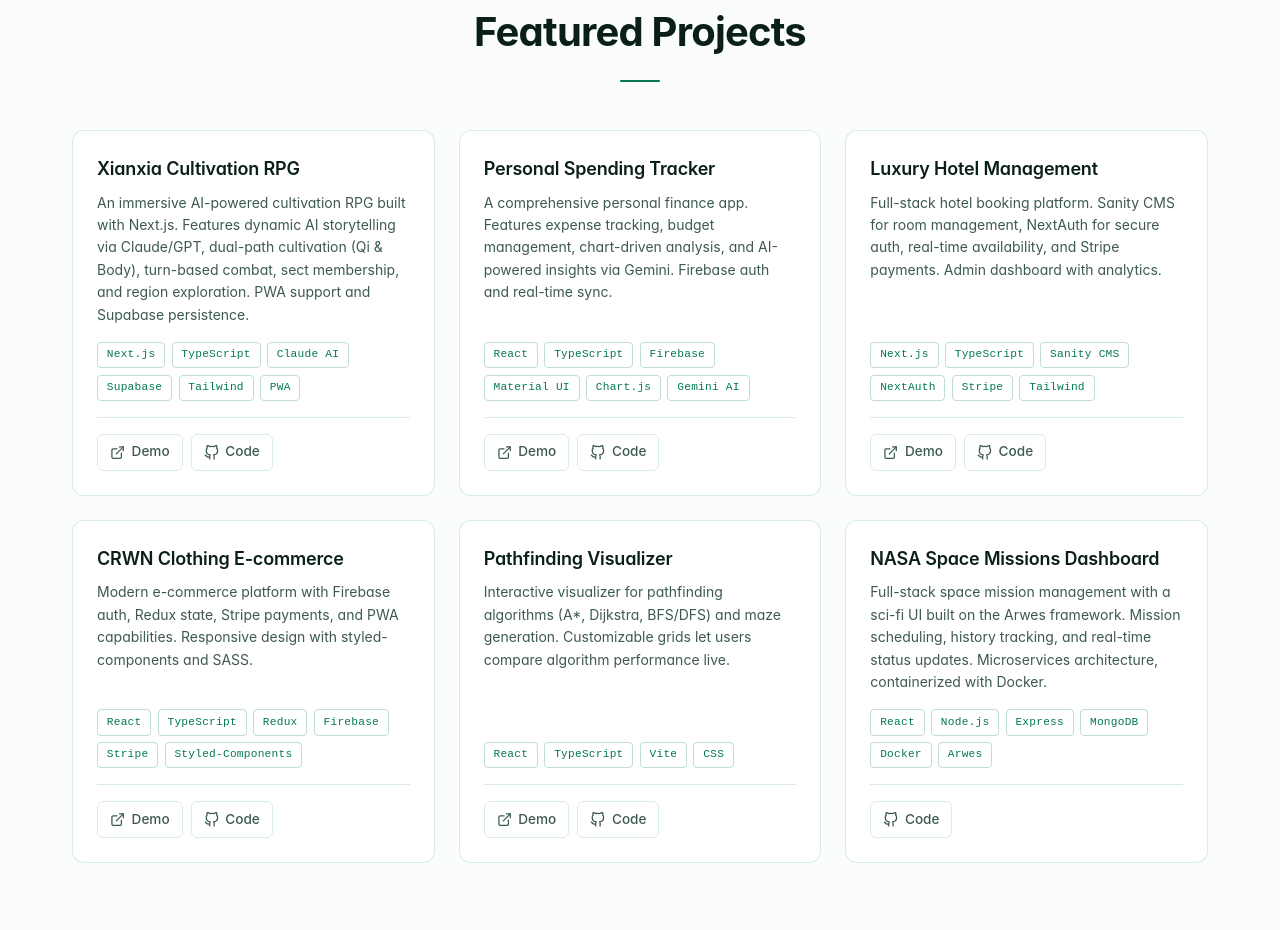
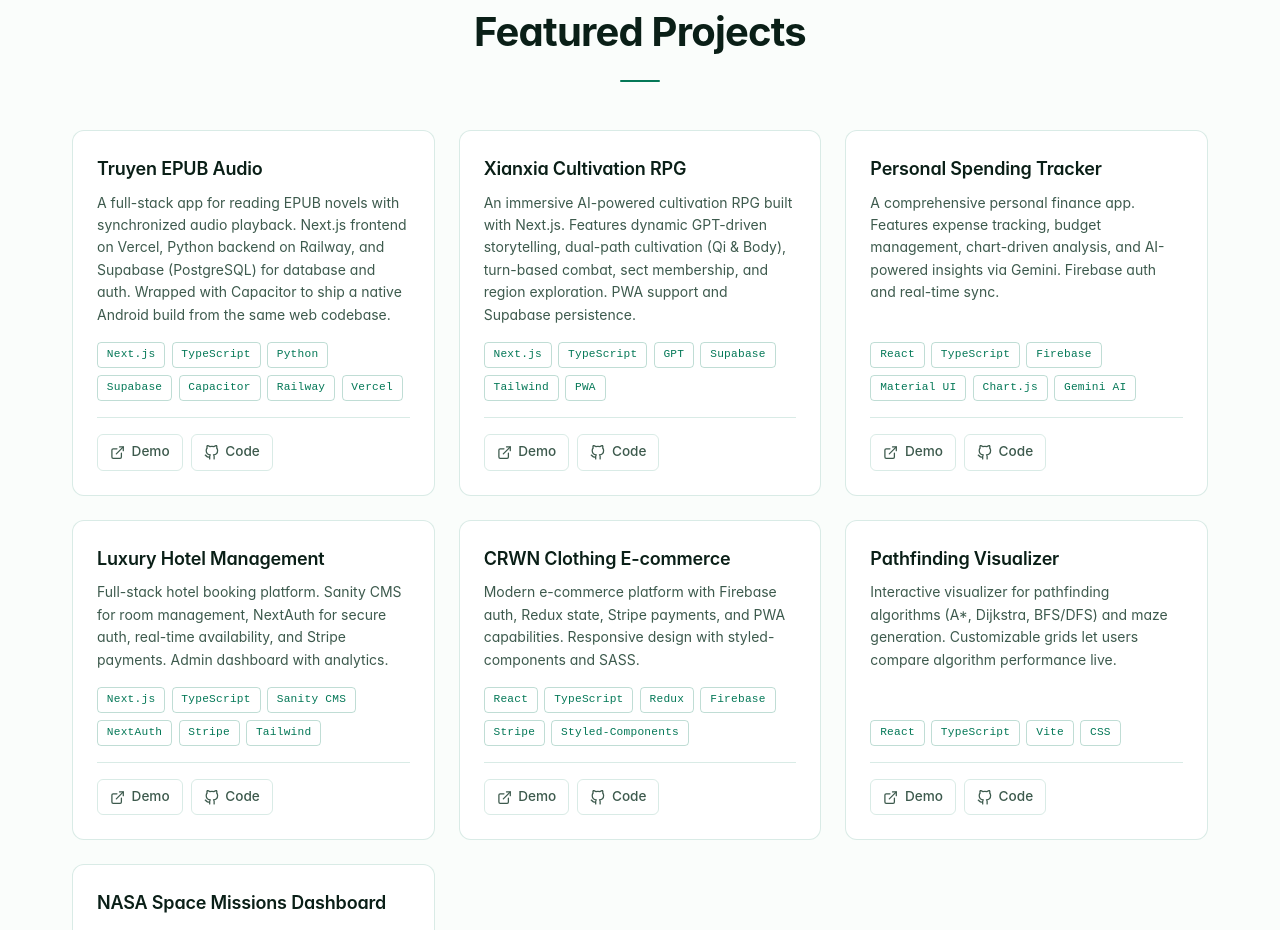
Before and after one commit to haobui14/portfolio, a React (Vite) app: page / in a window 1280 px wide. Shown: the part 5040-5970 px from the top of the page. Built offline with nearby package versions, Linux system fonts and the light colour scheme.

Commit message:
Update Projects.tsx

```diff
--- a/src/components/sections/Projects/Projects.tsx
+++ b/src/components/sections/Projects/Projects.tsx
@@ -23,10 +23,18 @@ interface Project {
 
 const projects: Project[] = [
   {
+    title: "Truyen EPUB Audio",
+    description:
+      "A full-stack app for reading EPUB novels with synchronized audio playback. Next.js frontend on Vercel, Python backend on Railway, and Supabase (PostgreSQL) for database and auth. Wrapped with Capacitor to ship a native Android build from the same web codebase.",
+    tech: ["Next.js", "TypeScript", "Python", "Supabase", "Capacitor", "Railway", "Vercel"],
+    demoLink: "https://truyen-epub-audio.vercel.app/",
+    githubLink: "https://github.com/haobui14/truyen-epub-audio",
+  },
+  {
     title: "Xianxia Cultivation RPG",
     description:
-      "An immersive AI-powered cultivation RPG built with Next.js. Features dynamic AI storytelling via Claude/GPT, dual-path cultivation (Qi & Body), turn-based combat, sect membership, and region exploration. PWA support and Supabase persistence.",
-    tech: ["Next.js", "TypeScript", "Claude AI", "Supabase", "Tailwind", "PWA"],
+      "An immersive AI-powered cultivation RPG built with Next.js. Features dynamic GPT-driven storytelling, dual-path cultivation (Qi & Body), turn-based combat, sect membership, and region exploration. PWA support and Supabase persistence.",
+    tech: ["Next.js", "TypeScript", "GPT", "Supabase", "Tailwind", "PWA"],
     demoLink: "https://xianxia-rpg.netlify.app",
     githubLink: "https://github.com/haobui14/xianxia-rpg",
   },
```
